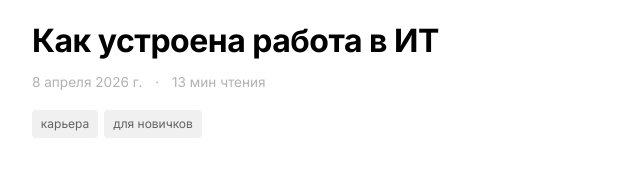
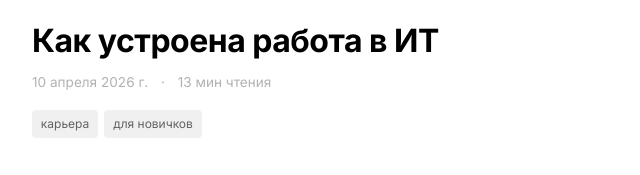
Before and after one commit to ivanosipov95/ivanosipov, an Astro site: page /articles/work-in-it in a window 1280 px wide. Shown: the part 199-374 px from the top of the page, 248-888 px from the left. Built offline with nearby package versions, Linux system fonts and the light colour scheme; Astro itself is replaced by a stand-in of ours.

Commit message:
change date

```diff
--- a/src/content/articles/work-in-it.md
+++ b/src/content/articles/work-in-it.md
@@ -1,6 +1,6 @@
 ---
 title: "Как устроена работа в ИТ"
-date: "2026-04-08"
+date: "2026-04-10"
 description: "Типы компаний, направления бизнеса, роли в команде, процессы разработки и как выглядит рабочий день в ИТ — взгляд изнутри от разработчика с 10-летним опытом."
 tags: ["карьера", "для новичков"]
 ---
```
